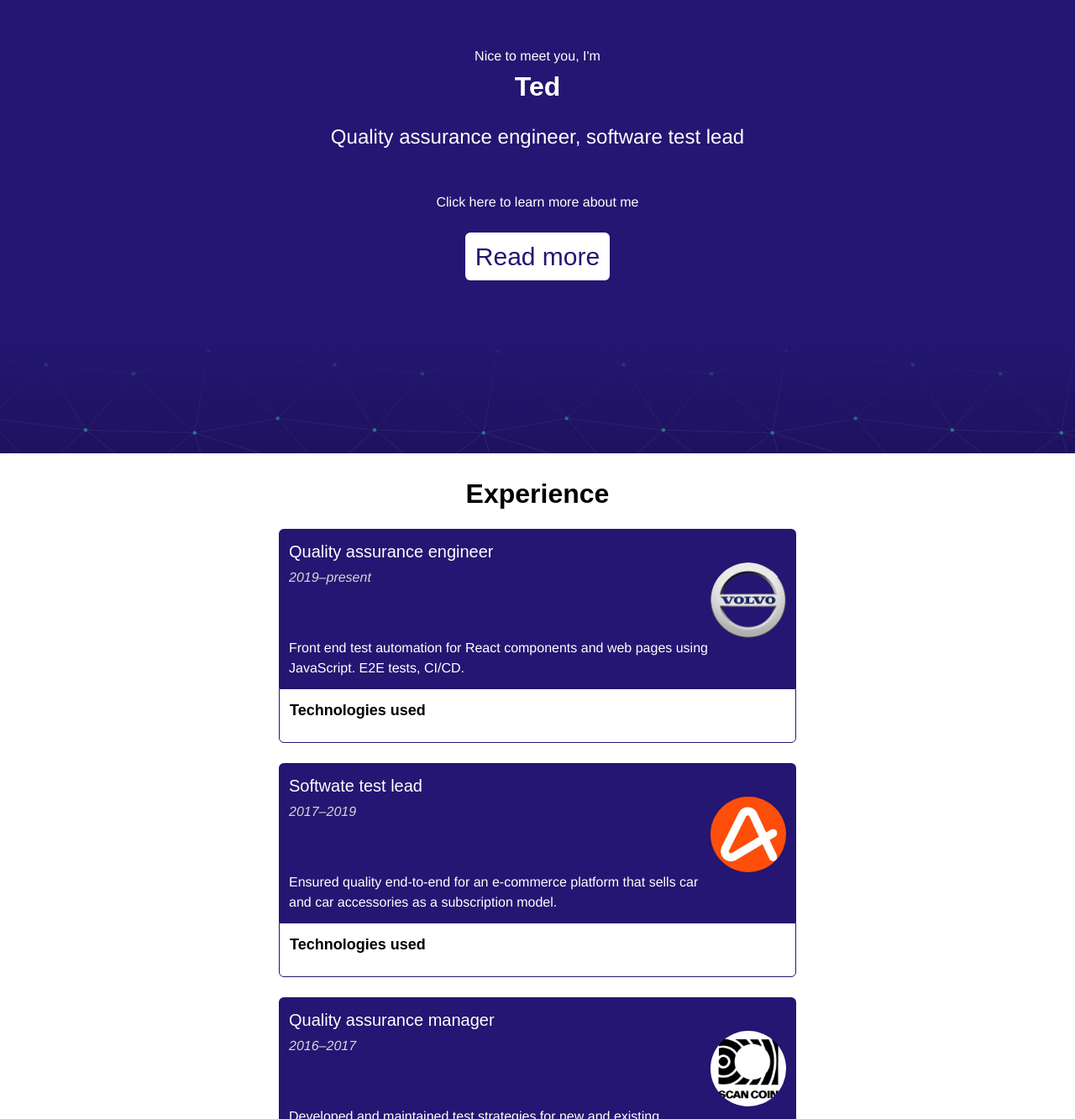
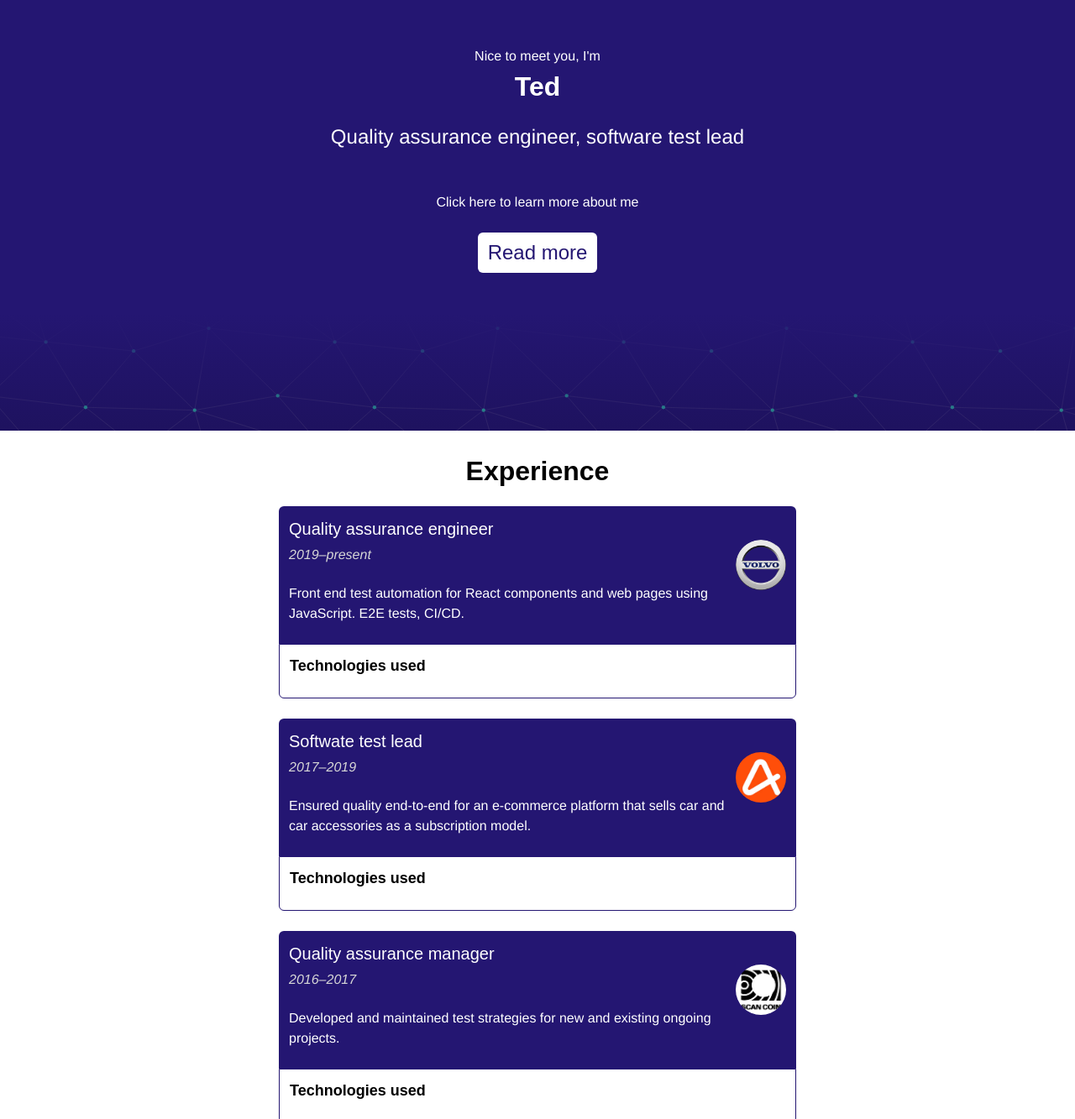
Before and after one commit to tederlandsson/portfolio, a React (Create React App) app: page / in a window 1280 px wide. Shown: the part 137-1470 px from the top of the page at 84% size. Built offline with nearby package versions, Linux system fonts and the light colour scheme; what webfontloader would draw is missing.

Commit message:
improved styling

```diff
--- a/src/components/Button/Button.tsx
+++ b/src/components/Button/Button.tsx
@@ -41,6 +41,10 @@ const StyledButton = styled.button`
   text-align: center;
   border-radius: 6px;
 }
+
+:hover {
+  background-color: ${Colors.buttonHover};
+}
 `;
 
 // secondary button styling
--- a/src/components/Experience/ExperienceItem.tsx
+++ b/src/components/Experience/ExperienceItem.tsx
@@ -3,7 +3,7 @@ import React, { Component } from 'react';
 // Theme
 import { Margins, Colors, FontSizes, Typography } from '../../theme';
 import styled from 'styled-components';
-import utils from '../../../src/utils';
+import isMobile from '../../../src/utils';
 import { Icon } from '@iconify/react';
 
 interface ExperienceItemProps {
@@ -75,10 +75,9 @@ const ExperienceItemStyling = styled.div`
     font-family: ${Typography.secondary};
   }
 
-  .description: {
-    text-align: justify;
-    text-justify: inter-word;
+  .description {
     padding: ${Margins.small} ${Margins.small} ${Margins.small} 0;
+    margin-top: ${isMobile ? '-20px' : '-60px'};
   }
 
   .sub-header {
@@ -93,7 +92,7 @@ const ExperienceItemStyling = styled.div`
   img {
     grid-column: 2;
     margin: auto auto auto auto;
-    max-width: ${utils.isMobile() ? '60px' : '90px'};
+    max-width: ${isMobile ? '60px' : '80px'};
   }
 
   .experience-item .image {
--- a/src/components/Overlay/Overlay.tsx
+++ b/src/components/Overlay/Overlay.tsx
@@ -115,13 +115,6 @@ const OverlayStyled = styled.div`
     font-size: ${FontSizes.small};
   }
 
-  .overlay-button {
-    text-style: italic;
-    font-size: ${FontSizes.large};
-    margin-bottom: ${Margins.medium};
-    width: 100%;
-  }
-
   .closeIcon {
     font-size: 1.5em;
     margin-top: 15px;
--- a/src/theme/index.ts
+++ b/src/theme/index.ts
@@ -1,5 +1,5 @@
 import { createGlobalStyle } from 'styled-components';
-import utils from '../utils/index';
+import utils, { isDesktop } from '../utils/index';
 
 export const FontSizes = {
   xsmall: '0.75em',
@@ -37,6 +37,7 @@ export const Colors = {
   experienceBlue: '#241672',
   experienceGray: '#d6d6d6',
   linkColor: 'rgb(89, 12, 177)',
+  buttonHover: '#e0e000',
 };
 
 
@@ -120,7 +121,7 @@ export const GlobalStyles = createGlobalStyle`
   }
 
   .section-contained {
-    width: ${utils.isMobile() ? '100%' : '50%'};
+    width: ${isDesktop ? '50%' : '100%'};
     margin: auto;
     margin-bottom: ${Margins.medium};
     max-width: 1400px;
```
